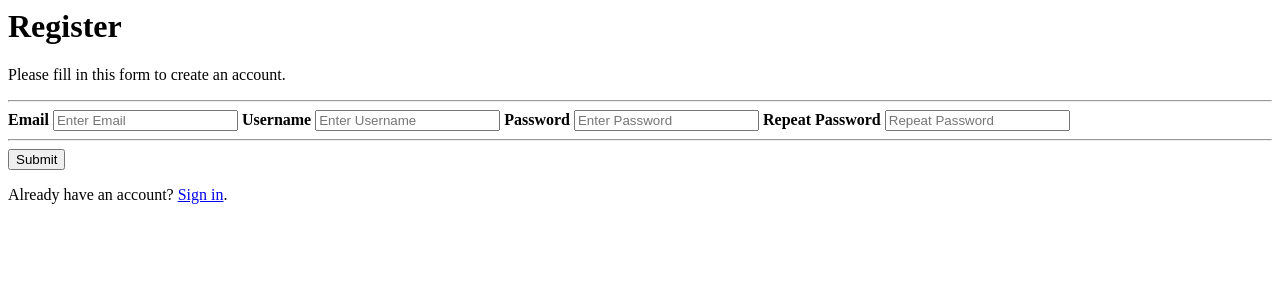
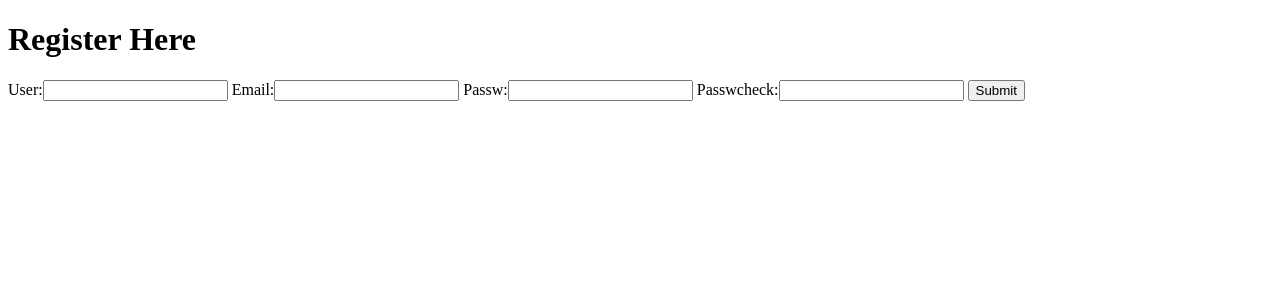
Before and after one commit to zsarkis/todoApp, a Django app: page /register/ in a window 1280 px wide. Shown: the top 300 px of the page. Run offline with Django 3.2, Linux system fonts and the light colour scheme.

Commit message:
Add registration error handling and Clean override

```diff
--- a/templates/register.html
+++ b/templates/register.html
@@ -1,36 +1,17 @@
-<form>
-    <div class="container">
-        <h1>Register</h1>
-        <p>Please fill in this form to create an account.</p>
-
-        <form action="/user/" method="post">{% csrf_token %}
-            {#            <label for="email"><b>Email</b></label>#}
-            {#            <input type="text" placeholder="Enter Email" name="email" required>#}
-            {#            <label for="user"><b>Username</b></label>#}
-            {#            <input type="text" placeholder="Enter Username" name="user" required>#}
-            {#            <label for="psw"><b>Password</b></label>#}
-            {#            <input type="password" placeholder="Enter Password" name="psw" required>#}
-            {#            <label for="psw-repeat"><b>Repeat Password</b></label>#}
-            {#            <input type="password" placeholder="Repeat Password" name="psw-repeat" required>#}
-        </form>
-
-
-        <form action="/user/" method="post">{% csrf_token %}
-            <hr>
-            <label for="email"><b>Email</b></label>
-            <input type="text" placeholder="Enter Email" name="email" required>
-            <label for="user"><b>Username</b></label>
-            <input type="text" placeholder="Enter Username" name="user" required>
-            <label for="psw"><b>Password</b></label>
-            <input type="password" placeholder="Enter Password" name="psw" required>
-            <label for="psw-repeat"><b>Repeat Password</b></label>
-            <input type="password" placeholder="Repeat Password" name="psw-repeat" required>
-            <hr>
-            <input type="submit" value="Submit">
-        </form>
-    </div>
-
-    <div class="container login">
-        <p>Already have an account? <a href="\login\">Sign in</a>.</p>
-    </div>
-</form>
+<!DOCTYPE html>
+<html lang="en">
+<head>
+    <meta charset="UTF-8">
+    <title>Register</title>
+</head>
+<body>
+{% block content %}
+    <h1>Register Here</h1>
+    <form method="post">
+        {% csrf_token %}
+        {{ register }}
+        <button type="submit">Submit</button>
+    </form>
+{% endblock %}
+</body>
+</html>
--- a/templates/todo.html
+++ b/templates/todo.html
@@ -20,7 +20,7 @@
             {% endfor %}
         </ul>
 
-        <form action="/addTodo/" method="post">{% csrf_token %}
+        <form action="/addTodo/" method="post">{% csrf_-token %}
             <input type="text" name="content">
             <input type="submit" value="Add">
         </form>
--- a/todo/user.py
+++ b/todo/user.py
@@ -1,9 +1,7 @@
 from django.contrib.auth.models import User
 from django import forms
-from django.shortcuts import render
-
+from django.core import validators
 from django.http import HttpResponse, HttpResponseRedirect
-
 from .models import TodoItem
 from django.contrib.auth.models import User
 
@@ -16,18 +14,22 @@ def username_present(username):
 
 
 class RegisterForm(forms.Form):
+    user = forms.CharField()  # request.POST['user']
+    email = forms.EmailField()  # request.POST['email']
+    passw = forms.CharField(widget=forms.PasswordInput())  # request.POST['psw']
+    passwCheck = forms.CharField(widget=forms.PasswordInput())  # request.POST['psw-repeat']
 
+    def clean(self):
+        cleaned_data = super().clean()
+        user = cleaned_data.get("user")
+        email = cleaned_data.get("email")
+        passw = cleaned_data.get("passw")
+        passwCheck = cleaned_data.get("passwCheck")
 
-    def register(request):
-        user = request.POST['user']
-        email = request.POST['email']
-        passw = request.POST['psw']
-        passwCheck = request.POST['psw-repeat']
-        # if passw != passwCheck:
-        #     raise forms.ValidationError(('Invalid value'), code='passwords do not match')
-        # if username_present(user):
-        #     raise forms.ValidationError(('Invalid value'), code='username taken')
-
-        user = User.objects.create_user(user, email, passw)
-
-        return HttpResponseRedirect('/login/')
+        if email is not None:
+            if username_present(user):
+                raise forms.ValidationError('Please try another username.', code='username taken')
+            elif passw != passwCheck:
+                raise forms.ValidationError('Passwords must match.', code='password mismatch')
+            else:
+                User.objects.create_user(user, email, passw)
--- a/todo/views.py
+++ b/todo/views.py
@@ -1,10 +1,12 @@
 from django.contrib.auth.decorators import login_required
+from django.forms import forms
 from django.shortcuts import render
 from django.http import HttpResponse, HttpResponseRedirect
-from .user import RegisterForm
+from .user import RegisterForm, username_present
 
 from .models import TodoItem
 from django.contrib.auth.models import User
+
 
 # Create your views here.
 
@@ -13,18 +15,21 @@ def todoView(request):
     return render(request, 'todo.html',
                   {'all_items': allTodoItems})
 
+
 @login_required
 def addTodo(request):
     content = request.POST['content']
-    new_item = TodoItem(content= content, user_id=request.user.id)
+    new_item = TodoItem(content=content, user_id=request.user.id)
     new_item.save()
     return HttpResponseRedirect('/todo/')
 
+
 @login_required
 def deleteTodo(request, todo_id):
-    item = TodoItem.objects.get(id= todo_id)
+    item = TodoItem.objects.get(id=todo_id)
     item.delete()
     return HttpResponseRedirect('/todo/')
+
 
 @login_required
 def clear(request):
@@ -32,5 +37,19 @@ def clear(request):
         item.delete()
     return HttpResponseRedirect('/todo/')
 
+
 def callRegister(request):
-    return RegisterForm.register(request)
+    if request.method == 'POST':
+        register = RegisterForm(request.POST)
+        if register.is_valid():
+            user = register.cleaned_data['user']
+            email = register.cleaned_data['email']
+            passw = register.cleaned_data['passw']
+            passwCheck = register.cleaned_data['passwCheck']
+            return HttpResponseRedirect('/login/')
+
+    else:
+        register = RegisterForm(initial={'user':'','email':'','passw':'','passwCheck':''})
+
+    return render(request, 'register.html',
+                  {'register': register})
--- a/todoApp/urls.py
+++ b/todoApp/urls.py
@@ -28,7 +28,7 @@ urlpatterns = [
     path('deleteTodo/<int:todo_id>/', login_required(deleteTodo)),
     path('clear/', login_required(clear)),
     path('login/', LoginView.as_view(template_name='login.html'), name="login"),
-    path('register/', TemplateView.as_view(template_name="register.html")),
+    path('register/', callRegister),
     path('user/', callRegister),
     path('accounts/', include('django.contrib.auth.urls')),
 ]
```
